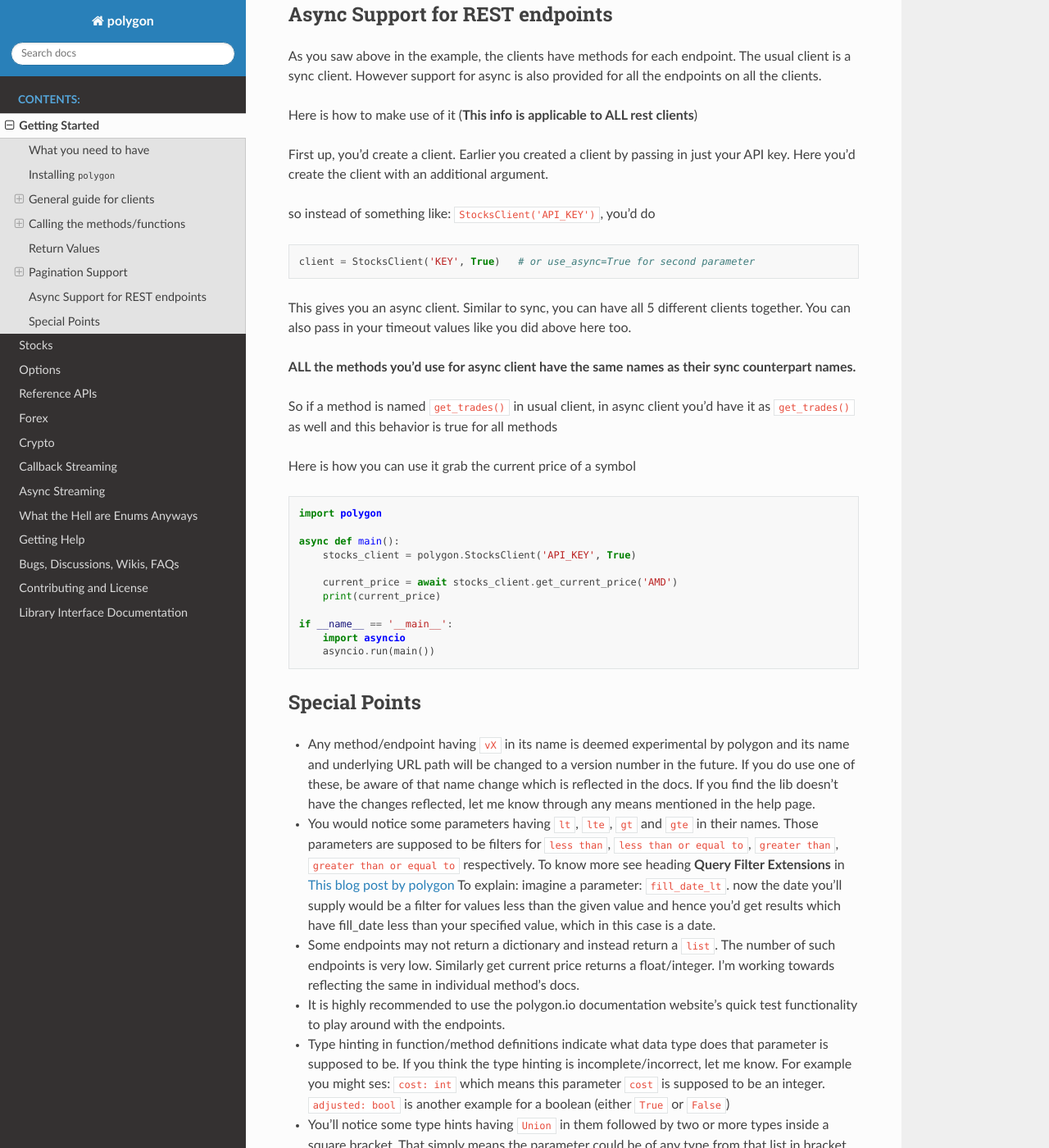
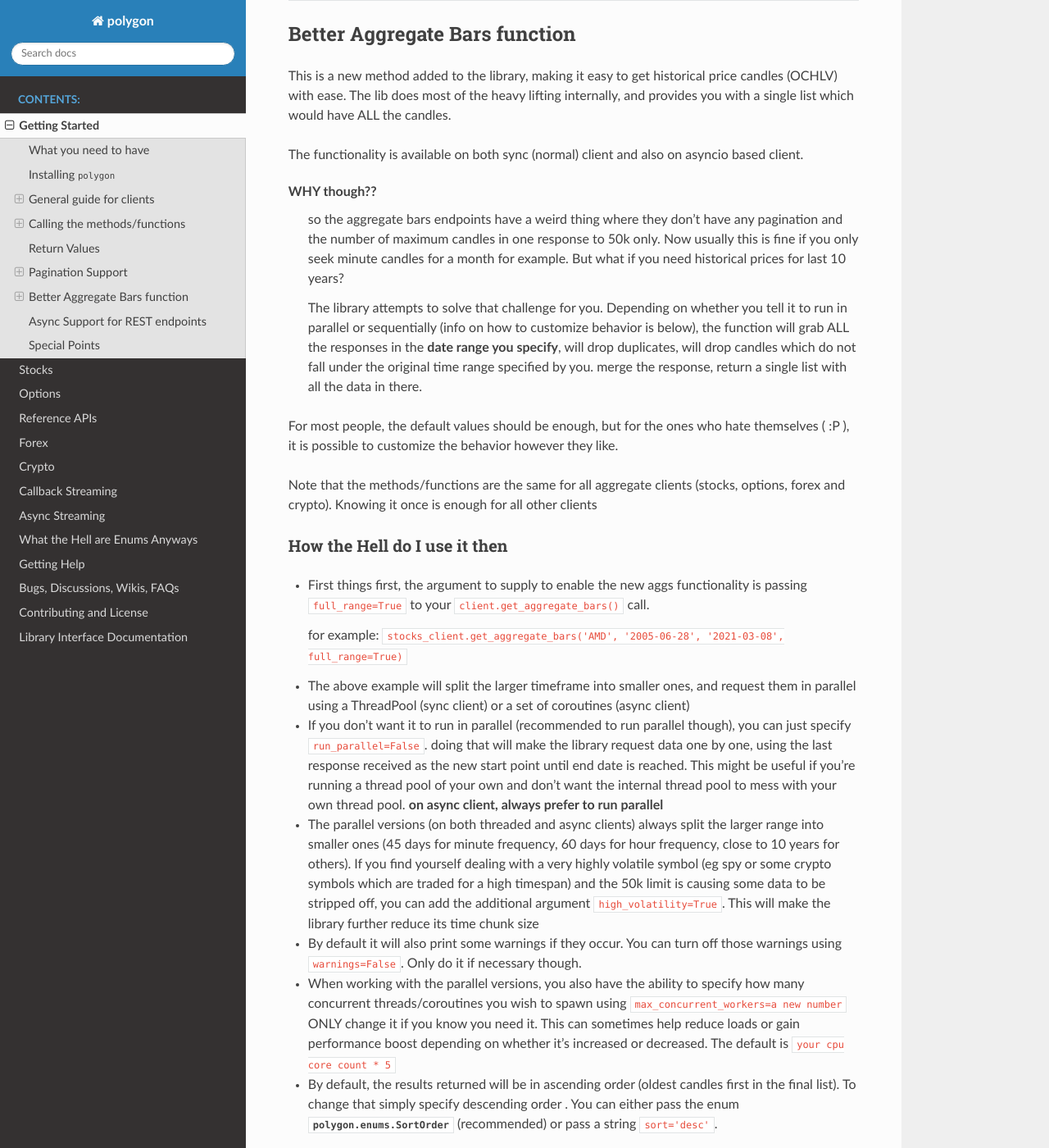
Before and after one commit to pssolanki111/polygon, a Sphinx documentation site: the page built from docs/Getting-Started.rst, in a window 1280 px wide and 1400 px high, scrolled down 7504 px. Shown: the whole window at 82% size. Built offline with Sphinx 7.4.7 and the Read the Docs theme 2.0.0, drawn with Linux system fonts in a browser that asks for light colours; some of the changed text lies outside the part shown.

Commit message:
getting started.rst updated with new aggs function

```diff
--- a/docs/Getting-Started.rst
+++ b/docs/Getting-Started.rst
@@ -9,7 +9,7 @@ Welcome to ``polygon``. Read this page to quickly install and configure this lib
 **It is highly recommended to read this page to the full as it has important information**
 
 You can see some examples on the `github repository <https://github.com/pssolanki111/polygon/tree/main/EXAMPLES>`__ after you have done
-the initial steps
+the initial steps. And maybe join our `Discord Server <https://discord.gg/jPkARduU6N>`__ while you're at it :D
 
 What you need to have
 ---------------------
@@ -328,6 +328,87 @@ If any of these methods return False, it means no more pages are available.
 
   print(f'all pages received. total pages: {len(all_responses)}')
 
+
+.. _better_aggs_header:
+
+Better Aggregate Bars function
+------------------------------
+
+This is a new method added to the library, making it easy to get historical price candles (OCHLV) with ease. The lib does most of the heavy lifting internally,
+and provides you with a single list which would have ALL the candles.
+
+The functionality is available on both sync (normal) client and also on asyncio based client.
+
+**WHY though??**
+  so the aggregate bars endpoints have a weird thing where they don't have any pagination and the number of maximum candles in one response to 50k only.
+  Now usually this is fine if you only seek minute candles for a month for example. But what if you need historical prices for last 10 years?
+
+  The library attempts to solve that challenge for you. Depending on whether you tell it to run in parallel or sequentially (info on how to customize behavior is below), the
+  function will grab ALL the responses in the **date range you specify**, will drop duplicates, will drop candles which do not fall under the original time range specified by you.
+  merge the response, return a single list with all the data in there.
+
+For most people, the default values should be enough, but for the ones who hate themselves ( :P ), it is possible to customize the behavior however they like.
+
+Note that the methods/functions are the same for all aggregate clients (stocks, options, forex and crypto). Knowing it once is enough for all other clients
+
+How the Hell do I use it then
+~~~~~~~~~~~~~~~~~~~~~~~~~~~~~
+
+-  First things first, the argument to supply to enable the new aggs functionality is passing ``full_range=True`` to your ``client.get_aggregate_bars()`` call.
+
+   for example: ``stocks_client.get_aggregate_bars('AMD', '2005-06-28', '2021-03-08', full_range=True)``
+
+-  The above example will split the larger timeframe into smaller ones, and request them in parallel using a ThreadPool (sync client) or a set of coroutines (async client)
+
+-  If you don't want it to run in parallel (recommended to run parallel though), you can just specify ``run_parallel=False``. doing that will make the library request data one by
+   one, using the last response received as the new start point until end date is reached. This might be useful if you're running a thread pool of your own and don't want the internal
+   thread pool to mess with your own thread pool. **on async client, always prefer to run parallel**
+
+-  The parallel versions (on both threaded and async clients) always split the larger range into smaller ones (45 days for minute frequency, 60 days for hour frequency,
+   close to 10 years for others). If you find yourself dealing with a very highly volatile symbol (eg spy or some crypto symbols which are traded for a high timespan) and
+   the 50k limit is causing some data to be stripped off, you can add the additional argument ``high_volatility=True``. This will make the library further reduce its time chunk size
+
+-  By default it will also print some warnings if they occur. You can turn off those warnings using ``warnings=False``. Only do it if necessary though.
+
+-  When working with the parallel versions, you also have the ability to specify how many concurrent threads/coroutines you wish to spawn using ``max_concurrent_workers=a new number``
+   ONLY change it if you know you need it. This can sometimes help reduce loads or gain performance boost depending on whether it's increased or decreased.
+   The default is ``your cpu core count * 5``
+
+-  By default, the results returned will be in ascending order (oldest candles first in the final list). To change that simply specify descending order
+   . You can either pass the enum :class:`polygon.enums.SortOrder` (recommended) or pass a string ``sort='desc'``.
+
+I want to do it manually, but could use some help
+~~~~~~~~~~~~~~~~~~~~~~~~~~~~~~~~~~~~~~~~~~~~~~~~~
+
+Oh sure, You can also do that. the function which actually splits large timeframes to smaller ones, can be used to get a list of smaller timeframes
+with their own start and end times.
+
+Then you can iterate over the list and make requests yourself. Don't do that unless you have to though. It's always better to use built in lib functions
+
+anyways, the function you want to call is ``split_date_range()``. You can call this method like so:
+
+.. code-block:: python
+
+  import polygon
+
+  client = polygon.StocksClient('KEY')
+
+  time_frames = client.split_date_range(start_date, end_date, timespan='minute')
+
+This method also accepts a few more arguments described below:
+
+.. automethod:: polygon.base_client.Base.split_date_range
+   :noindex:
+
+
+so basically
+
+-  By default the list returned will have newer timeframes first. To change that just pass ``reverse=False``
+
+-  if the symbol you are dealing with is very volatile, so much that the 50k limit per response might be low, you can pass
+   ``high_volatility=True`` and lib will return timeframe in smaller chunks. (for eg, on minute aggs, 45 day chunks are default, for high volatile symbols
+   it will become 30 days)
+
 .. _async_support_header:
 
 Async Support for REST endpoints
```
Also changed, not shown: README.md (+1 -0 lines), docs/Library-Interface-Documentation.rst (+10 -0 lines), 1 other file.
